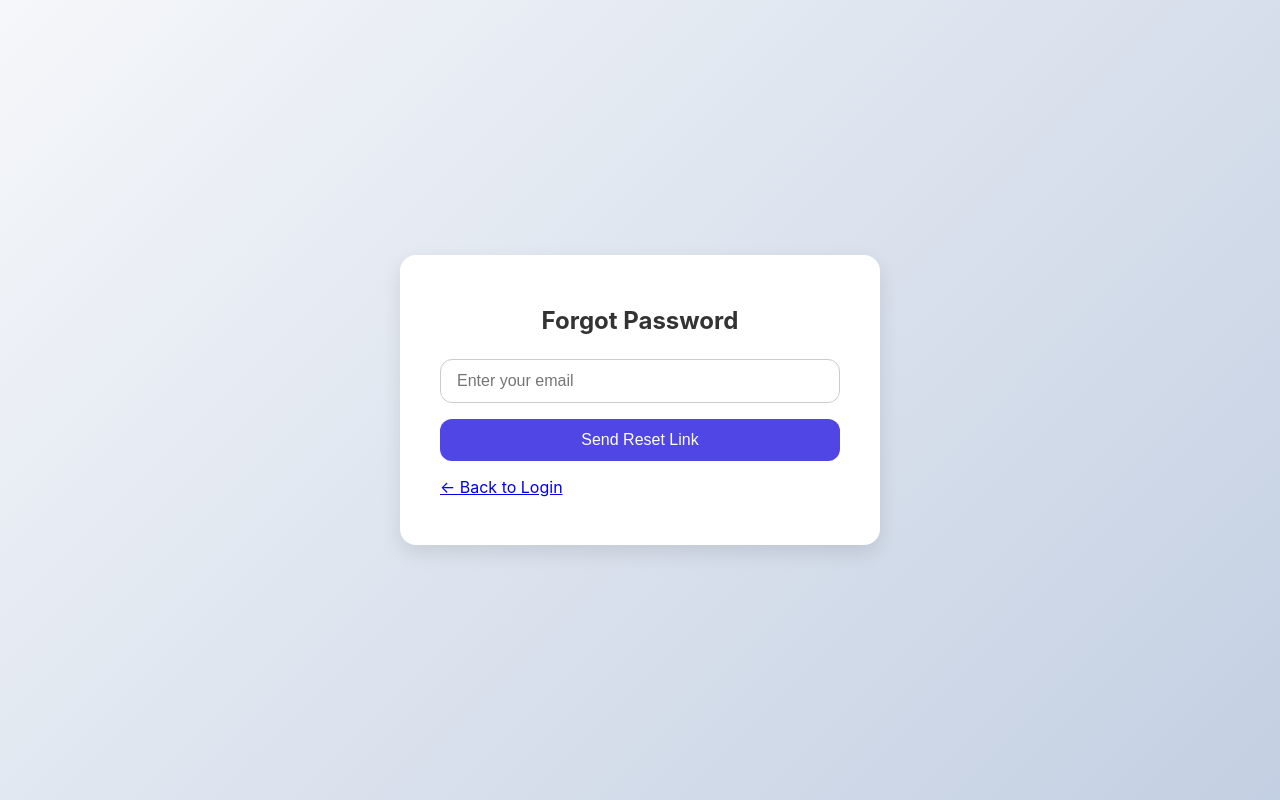
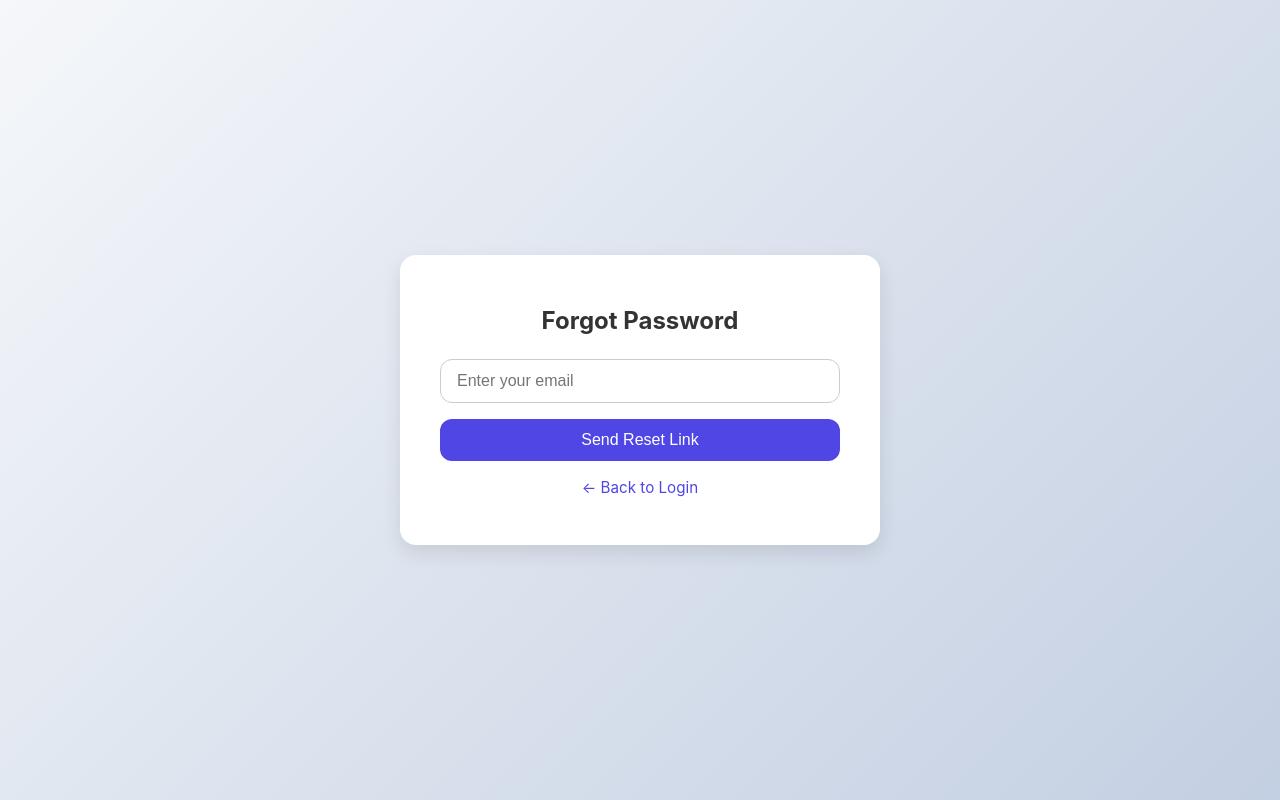
Before and after one commit to Mugeha/health_info_sys, a React (Create React App) app in the folder health-info-frontend/: page /forgot-password in a window 1280 px wide. Built offline with nearby package versions, Linux system fonts and the light colour scheme.

Commit message:
Styled back to login link

```diff
--- a/health-info-frontend/src/components/ForgotPassword.css
+++ b/health-info-frontend/src/components/ForgotPassword.css
@@ -53,3 +53,19 @@
   color: #444;
   text-align: center;
 }
+.forgot-form .back-to-login {
+  margin-top: 1rem;
+  text-align: center;
+}
+
+.forgot-form .back-to-login a {
+  color: #4f46e5;
+  text-decoration: none;
+  font-size: 0.95rem;
+  transition: color 0.2s ease;
+}
+
+.forgot-form .back-to-login a:hover {
+  color: #3730a3;
+  text-decoration: underline;
+}
```
